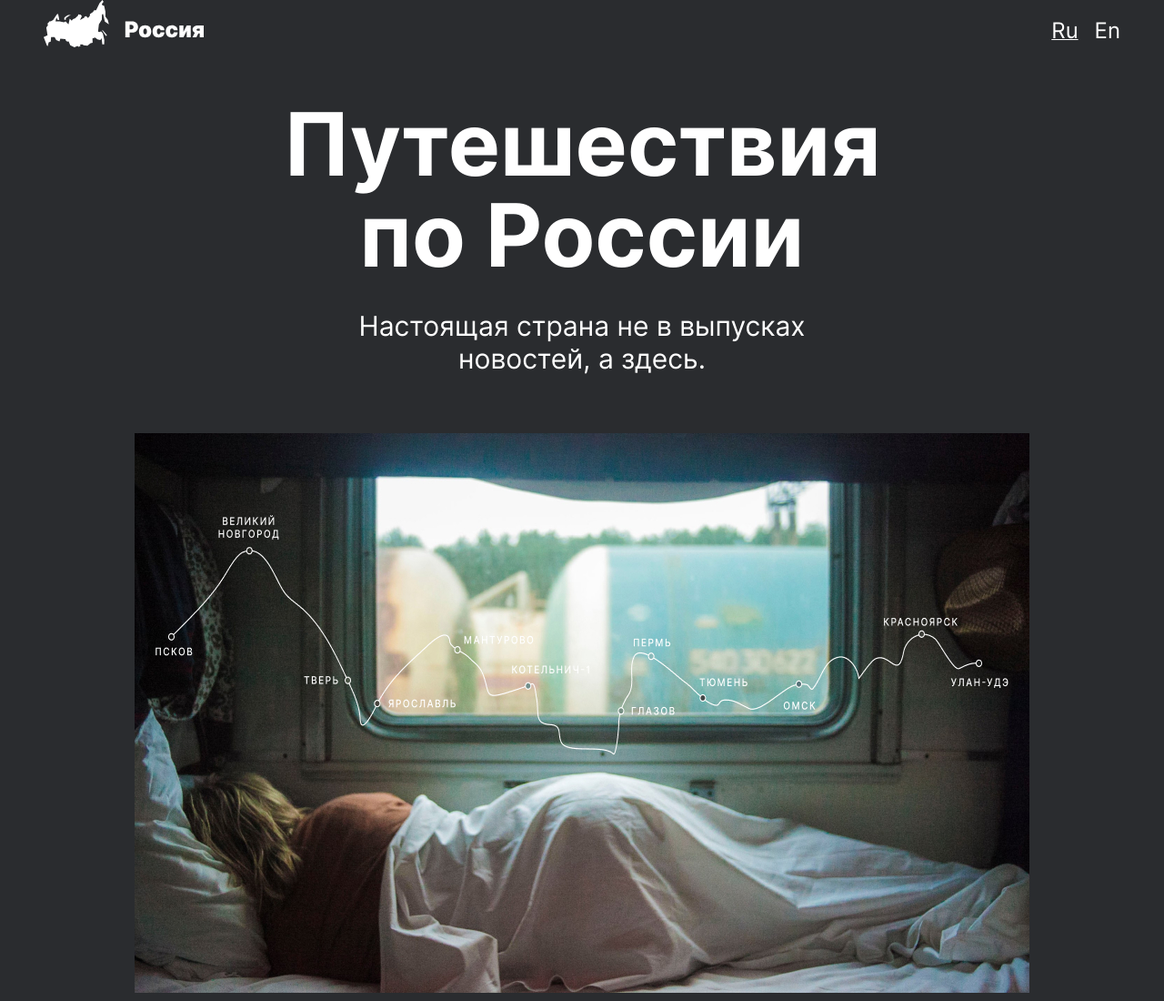
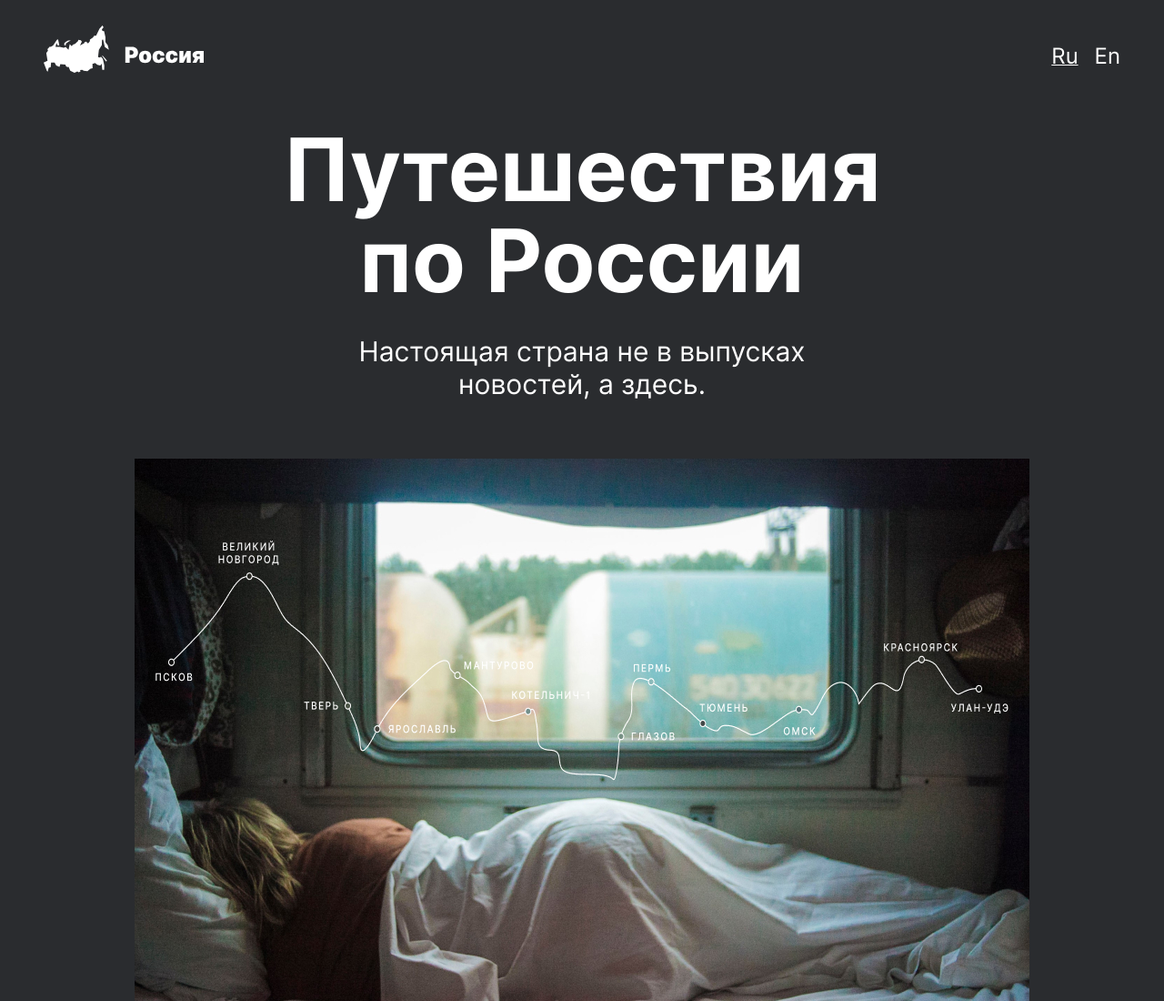
Before and after one commit to ARTTIM28/russian-travel, a plain HTML site: page index.html in a window 1280 px wide. Shown: the top 1100 px of the page at 91% size. Drawn offline with Linux system fonts and the light colour scheme.

Commit message:
автотесты

```diff
--- a/blocks/footer/footer.css
+++ b/blocks/footer/footer.css
@@ -1,7 +1,7 @@
 .footer {
   display: flex;
   flex-direction: row;
-  justify-content: space-between ;
+  justify-content: space-between;
   margin: 0 48px 24px;
   max-width: 1184px;
 }
--- a/blocks/header/header.css
+++ b/blocks/header/header.css
@@ -3,7 +3,7 @@
   justify-content: space-between;
   width: 100%;
   max-width: 1280px;
-  padding: 28px 48p 0x
+  padding: 28px 48px 0px 0px;
 }
 
 @media screen and (max-width: 1024px) {
--- a/blocks/places/__container/places__container.css
+++ b/blocks/places/__container/places__container.css
@@ -5,7 +5,7 @@
 
 @media screen and (max-width: 1024px) {
   .places__container {
-    align-items: flex-start
+    align-items: flex-start;
   }
 }
 
```
